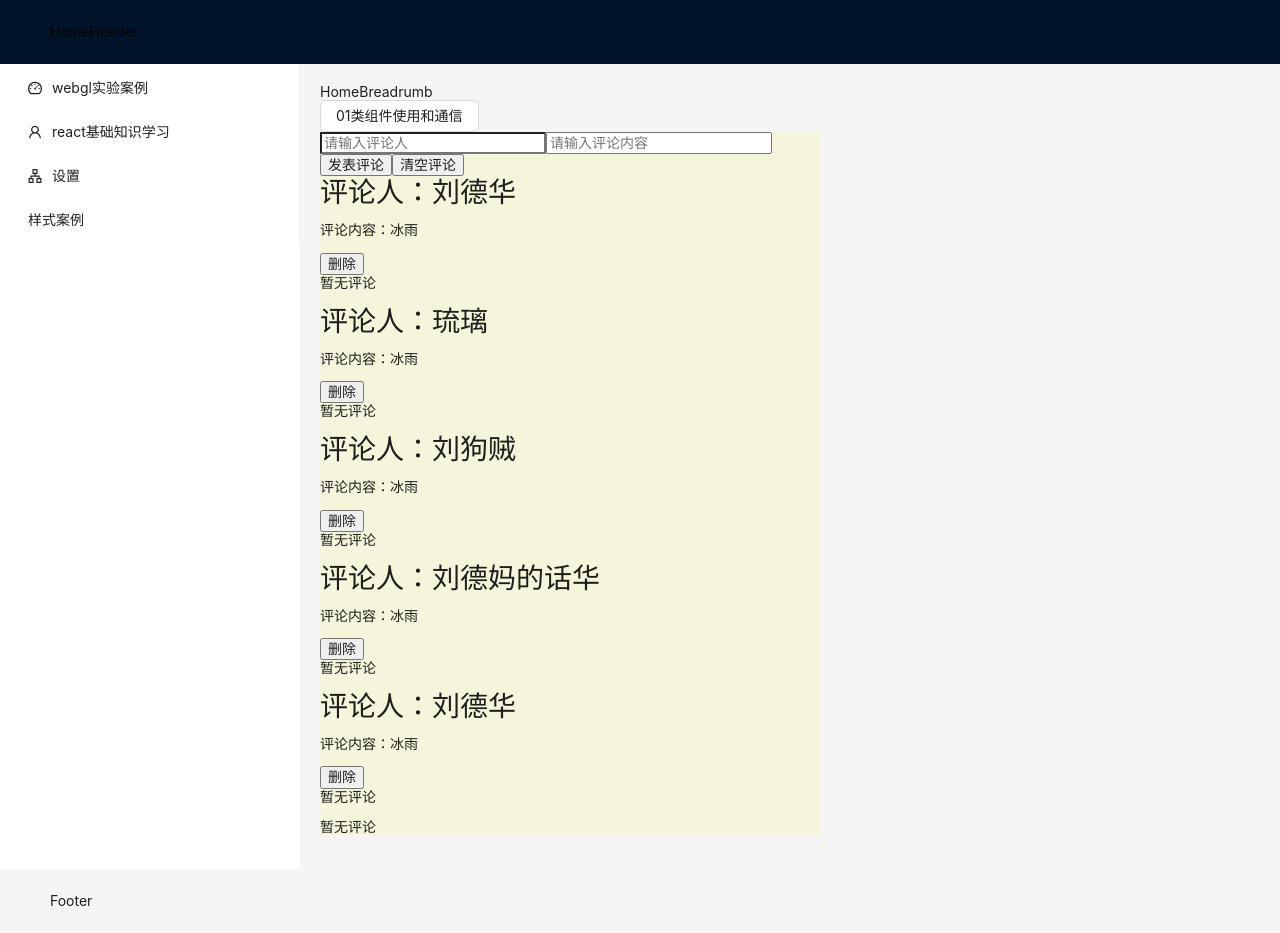
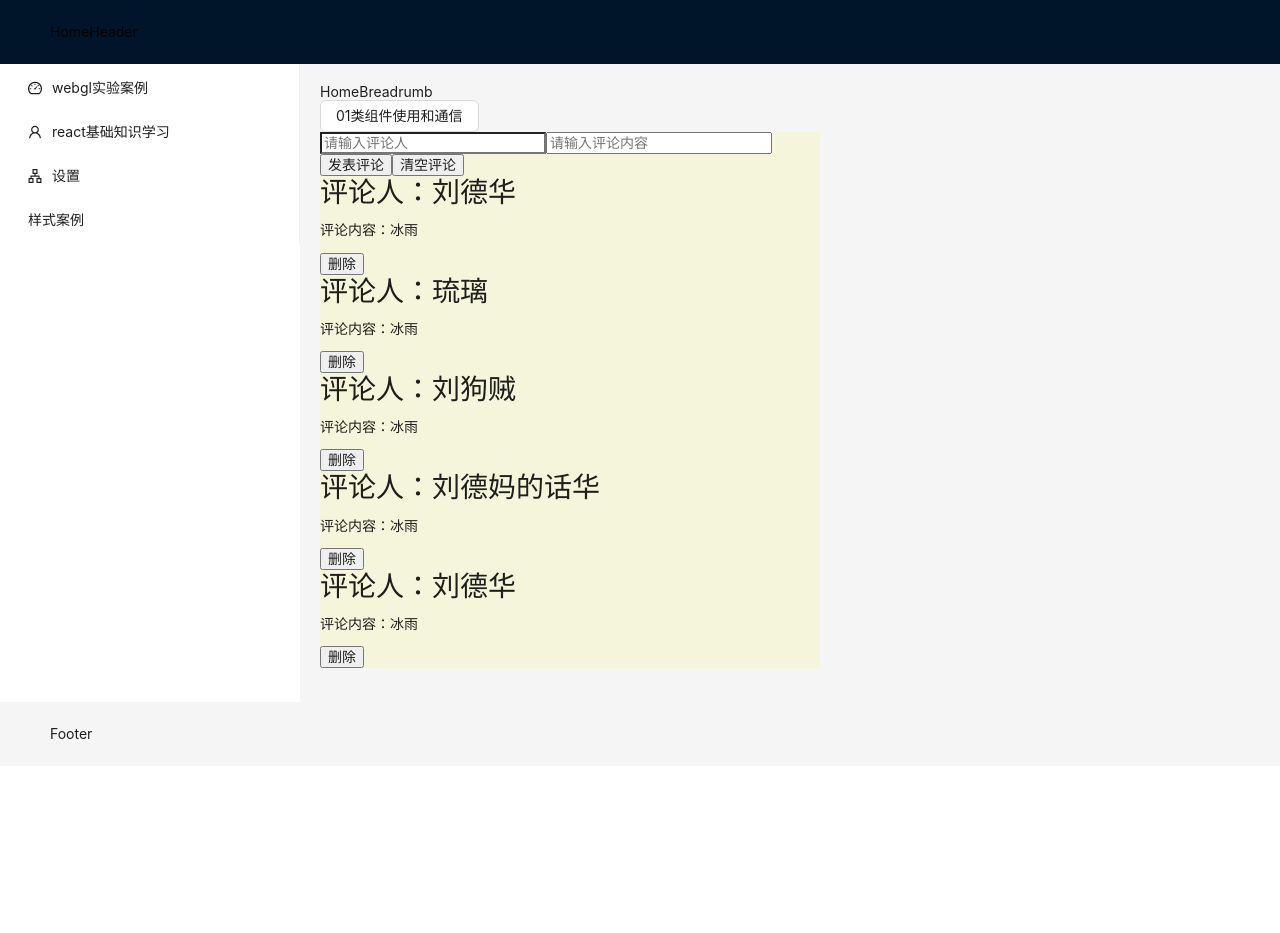
Before and after one commit to bigdataOrfrontEnd/qiankun-test2, a React (Create React App) app: page /demo in a window 1280 px wide. After the commit the page ends 800 px from the top, so only its background shows below. Built offline with nearby package versions, Linux system fonts and the light colour scheme.

Commit message:
第一种方式让评论显示

```diff
--- a/src/pages/demo/one/one.js
+++ b/src/pages/demo/one/one.js
@@ -26,27 +26,25 @@ export default class one extends Component {
         <button>发表评论</button>
         <button onClick={this.clear}>清空评论</button>
         <ul>
-          {this.state.list.map((item) => (
-            <li key={item.id}>
-              <h1>评论人：{item.name}</h1>
-              <p>评论内容：{item.content}</p>
-              <button>删除</button>
-              <p>暂无评论</p>
-            </li>
-          ))}
-
-          <p>暂无评论</p>
+          {this.state.list.length === 0 ? (
+            <p>暂无评论</p>
+          ) : (
+            this.state.list.map((item) => (
+              <li key={item.id}>
+                <h1>评论人：{item.name}</h1>
+                <p>评论内容：{item.content}</p>
+                <button>删除</button>
+              </li>
+            ))
+          )}
         </ul>
       </div>
     );
   }
   // 清空评论
-  // clear = () => {
-  //   this.setState({
-  //     list: [],
-  //   });
-  // };
-  clear() {
-    console.log(this);
-  }
+  clear = () => {
+    this.setState({
+      list: [],
+    });
+  };
 }
```
